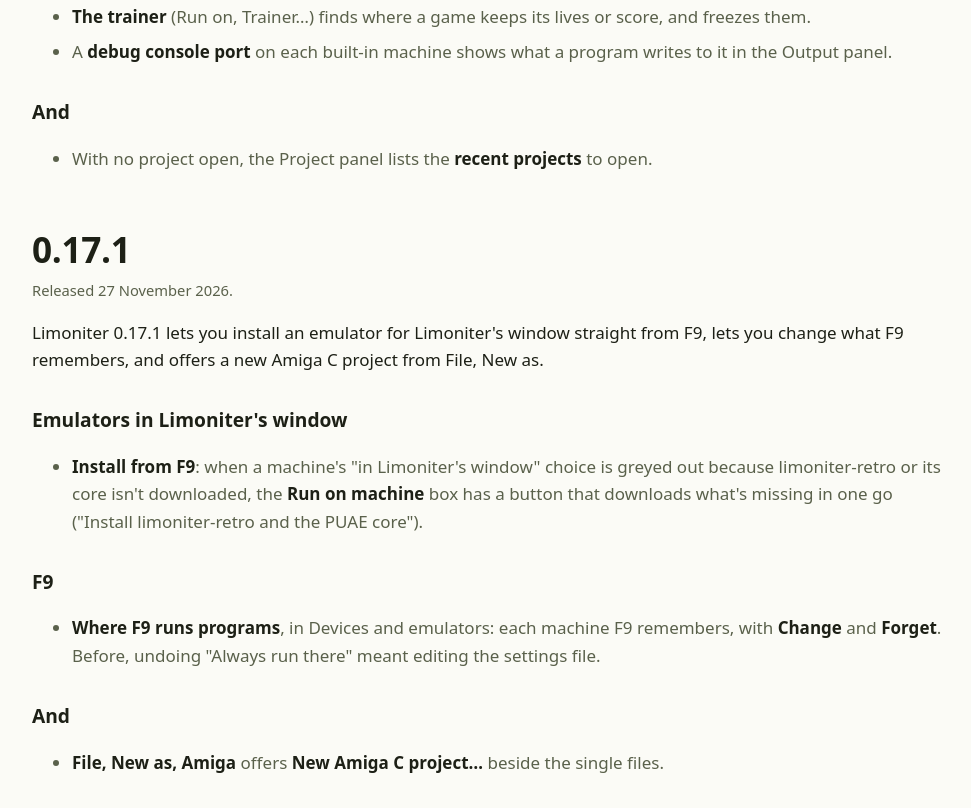
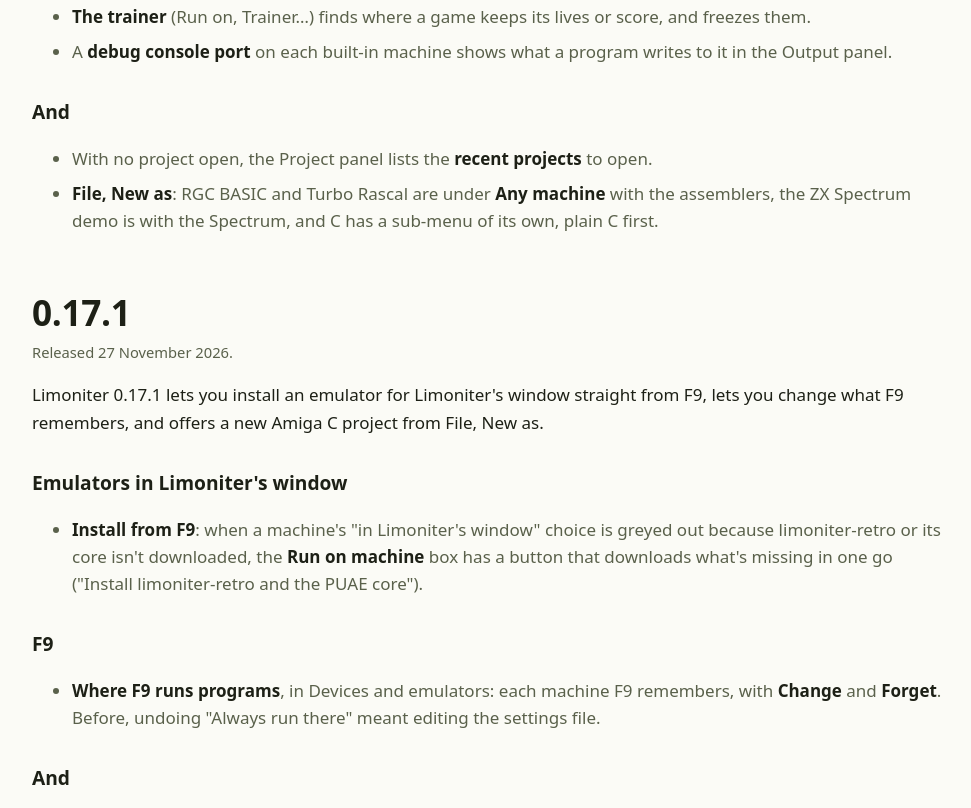
Before and after one commit to jolyonralph/limoniter, a plain HTML site: page web/whats-new.html in a window 1280 px wide. Shown: the part 2825-3633 px from the top of the page, without its empty margins (56-1027 px from the left). Drawn offline with Linux system fonts and the light colour scheme.

Commit message:
What's New on the website with the New as change
Co-Authored-By: Claude Opus 5.5 <noreply@anthropic.com>
Claude-Session: https://claude.ai/code/session_015prWFxpiSrCHWgWrjeH23d

```diff
--- a/web/whats-new.html
+++ b/web/whats-new.html
@@ -93,7 +93,7 @@
 <h3>Retro</h3>
 <ul><li><strong>Set up the Amiga</strong> (File, Run on): downloads the emulator, finds your Kickstarts (Amiga Forever's too) or uses the free AROS, and sets F9. Amiga programs then run in Limoniter's window, booted straight into them.</li><li><strong>Watchpoints</strong>: stop when an address is read or written, or when its value changes, rises or falls. <strong>Conditional breakpoints</strong>, with hit counts. Both work on the built-in machines, the Amiga debugger, ZEsarUX and VICE.</li><li><strong>The trainer</strong> (Run on, Trainer…) finds where a game keeps its lives or score, and freezes them.</li><li>A <strong>debug console port</strong> on each built-in machine shows what a program writes to it in the Output panel.</li></ul>
 <h3>And</h3>
-<ul><li>With no project open, the Project panel lists the <strong>recent projects</strong> to open.</li></ul>
+<ul><li>With no project open, the Project panel lists the <strong>recent projects</strong> to open.</li><li><strong>File, New as</strong>: RGC BASIC and Turbo Rascal are under <strong>Any machine</strong> with the assemblers, the ZX Spectrum demo is with the Spectrum, and C has a sub-menu of its own, plain C first.</li></ul>
 <h2 id="v0-17-1">0.17.1</h2>
 <p class="released">Released 27 November 2026.</p>
 <p>Limoniter 0.17.1 lets you install an emulator for Limoniter's window straight from F9, lets you change what F9 remembers, and offers a new Amiga C project from File, New as.</p>
```
